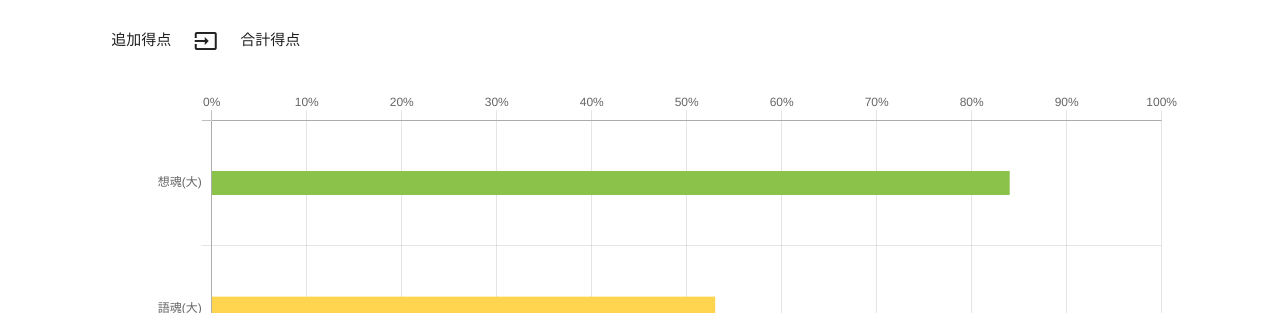
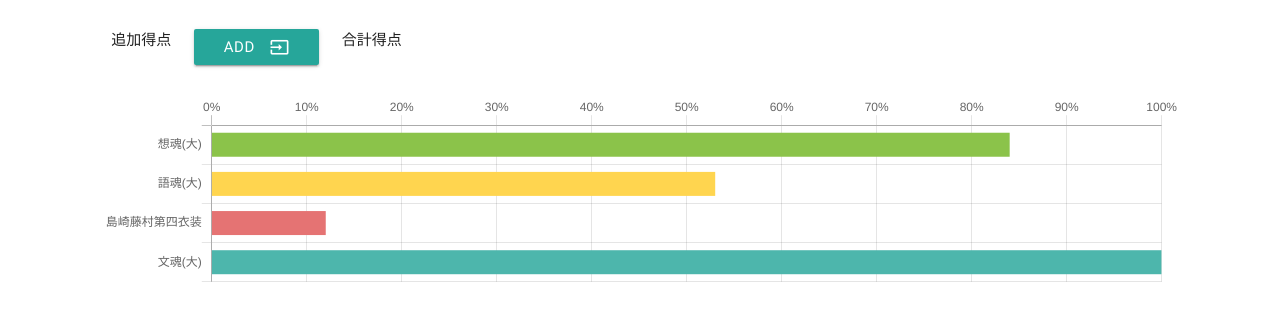
Before and after one commit to wifeofvillon/tokatonton, a website: page bunal/scoresheet/index.html in a window 1280 px wide. Shown: the part 206-519 px from the top of the page. Drawn offline with nearby package versions, Linux system fonts and the light colour scheme.

Commit message:
2 hour commit
- master data set

```diff
--- a/bunal/scoresheet/css/main.css
+++ b/bunal/scoresheet/css/main.css
@@ -59,6 +59,8 @@ section h3.header {
   /* border */
   border:1px solid #b0bec5;
 }
+.input-area {
+}
 .input-field select {
   width: 40px;
 }
--- a/bunal/scoresheet/index.html
+++ b/bunal/scoresheet/index.html
@@ -3,7 +3,7 @@
   <head>
     <meta http-equiv="Content-Type" content="text/html; charset=UTF-8">
     <meta name="viewport" content="width=device-width, initial-scale=1">
-    <title>【非公式】文アル「学問ノススメ」成績表</title>
+    <title>【非公式】文アル「学問ノススメ〈桜〉」成績表</title>
     <!--Import Google Icon Font-->
     <link href="http://fonts.googleapis.com/icon?family=Material+Icons" rel="stylesheet">
     <!-- Compiled and minified CSS -->
@@ -12,7 +12,7 @@
   </head>
   <body>
     <nav class="nav-wrapper">
-      <a href="./" class="bland-logo">「学問ノススメ」成績表</a>
+      <a href="./" class="bland-logo">「学問ノススメ〈桜〉」成績表</a>
       <a href="#" data-activates="nav-mobile" class="button-collapse"><i class="material-icons">menu</i></a>
       <ul class="right hide-on-med-and-down" id="nav-pc">
         <li><a href="#disclaimer">免責事項</a></li>
@@ -24,9 +24,9 @@
       </ul>
     </nav>
     <ul class="tabs">
-      <li class="tab"><a href="#" id="chara-10" class="active">島崎藤村</a></li>
+      <li class="tab" class="active"><a href="#" id="chara-38">国木田独歩</a></li>
       <li class="tab"><a href="#" id="chara-11">田山花袋</a></li>
-      <li class="tab"><a href="#" id="chara-38">国木田独歩</a></li>
+      <li class="tab"><a href="#" id="chara-10">島崎藤村</a></li>
     </ul>
     <section id="main">
       <h2 class="header">島崎藤村</h2>
@@ -39,6 +39,11 @@
                 <select class="browser-default col" name="point-3st" id="point-3st">
                   <option value="0">0</option>
                   <option value="1">1</option>
+                  <option value="2">2</option>
+                  <option value="3">3</option>
+                  <option value="4">4</option>
+                  <option value="5">5</option>
+                  <option value="6">6</option>
                 </select>
                 <select class="browser-default col" name="point-2st" id="point-2st">
                   <option value="0">0</option>
@@ -67,7 +72,9 @@
               </div>
             </div>
             <p class="col">
-              <i class="material-icons">input</i>
+              <button class="btn waves-effect waves-light" type="submit" name="action">add
+  <i class="material-icons right">input</i>
+</button>
             </p>
             <div class="total-score col">
               <p>合計得点</p>
@@ -117,7 +124,7 @@
           </form>
         </div>
       </div>
-      <canvas id="graph"></canvas>
+      <canvas id="graph" height="54"></canvas>
     </section>
     <section id="disclaimer">
       <h2 class="header">免責事項</h2>
--- a/bunal/scoresheet/js/master.js
+++ b/bunal/scoresheet/js/master.js
@@ -1,24 +1,103 @@
 var master = {
   "character": [
     {
-      "id": 10,
-      "name": "島崎藤村",
+      "id": 38,
+      "name": "国木田独歩",
       "reward":[
-        {
-          "score": 10000,
-          "item": "島崎藤村第四衣装"
-        }
+        {"score":"10","item":"回想「国木田の報告 一」"},
+        {"score":"30","item":"洋墨×100"},
+        {"score":"60","item":"調速機×2"},
+        {"score":"100","item":"想魂(小)×80"},
+        {"score":"150","item":"語魂(小)×80"},
+        {"score":"220","item":"回想「国木田の報告 二」"},
+        {"score":"300","item":"食糧×100"},
+        {"score":"400","item":"洋墨×100"},
+        {"score":"500","item":"文魂(小)×100"},
+        {"score":"650","item":"内装金貨×100"},
+        {"score":"800","item":"食糧×200"},
+        {"score":"1000","item":"文魂(小)×100"},
+        {"score":"1200","item":"ネコの手"},
+        {"score":"1400","item":"語魂(中)×20"},
+        {"score":"1700","item":"回想「国木田の報告 三」"},
+        {"score":"2000","item":"精錬ノ霊薬×1"},
+        {"score":"2400","item":"語魂(中)×30"},
+        {"score":"2800","item":"洋墨×200"},
+        {"score":"3400","item":"探求ノ霊薬×1"},
+        {"score":"4000","item":"食糧×200"},
+        {"score":"4600","item":"内装金貨×100"},
+        {"score":"5200","item":"回想「国木田の報告 四」"},
+        {"score":"6000","item":"銅の栞×1"},
+        {"score":"7000","item":"国木田独歩 衣装・制服"},
+        {"score":"8000","item":"語魂(中)×40"},
+        {"score":"9000","item":"内装金貨×100"},
+        {"score":"10000","item":"語魂(大)×3"}
       ]
     },
     {
       "id": 11,
       "name": "田山花袋",
-      "reward":[]
+      "reward":[
+        {"score":"10","item":"回想「田山の報告 一」"},
+        {"score":"30","item":"洋墨×100"},
+        {"score":"60","item":"調速機×2"},
+        {"score":"100","item":"想魂(小)×80"},
+        {"score":"150","item":"語魂(小)×80"},
+        {"score":"220","item":"回想「田山の報告 二」"},
+        {"score":"300","item":"食糧×100"},
+        {"score":"400","item":"洋墨×100"},
+        {"score":"500","item":"文魂(小)×100"},
+        {"score":"650","item":"内装金貨×100"},
+        {"score":"800","item":"食糧×200"},
+        {"score":"1000","item":"想魂(小)×100"},
+        {"score":"1200","item":"ネコの手"},
+        {"score":"1400","item":"想魂(中)×20"},
+        {"score":"1700","item":"回想「田山の報告 三」"},
+        {"score":"2000","item":"精錬ノ霊薬×1"},
+        {"score":"2400","item":"想魂(中)×30"},
+        {"score":"2800","item":"洋墨×200"},
+        {"score":"3400","item":"探求ノ霊薬×1"},
+        {"score":"4000","item":"食糧×200"},
+        {"score":"4600","item":"内装金貨×100"},
+        {"score":"5200","item":"回想「田山の報告 四」"},
+        {"score":"6000","item":"想魂(中)×40"},
+        {"score":"7000","item":"田山花袋 衣装・制服"},
+        {"score":"8000","item":"銀の栞×1"},
+        {"score":"9000","item":"内装金貨×100"},
+        {"score":"10000","item":"語魂(大)×3"}
+      ]
     },
     {
-      "id": 38,
-      "name": "国木田独歩",
-      "reward":[]
+      "id": 10,
+      "name": "島崎藤村",
+      "reward":[
+        {"score":"10","item":"回想「島崎の報告 一」"},
+        {"score":"30","item":"洋墨×100"},
+        {"score":"60","item":"調速機×2"},
+        {"score":"100","item":"想魂(小)×80"},
+        {"score":"150","item":"語魂(小)×80"},
+        {"score":"220","item":"回想「島崎の報告 二」"},
+        {"score":"300","item":"食糧×100"},
+        {"score":"400","item":"洋墨×100"},
+        {"score":"500","item":"文魂(小)×100"},
+        {"score":"650","item":"内装金貨×100"},
+        {"score":"800","item":"食糧×200"},
+        {"score":"1000","item":"文魂(小)×100"},
+        {"score":"1200","item":"ネコの手"},
+        {"score":"1400","item":"文魂(中)×30"},
+        {"score":"1700","item":"回想「島崎の報告 三」"},
+        {"score":"2000","item":"精錬ノ霊薬×1"},
+        {"score":"2400","item":"文魂(中)×40"},
+        {"score":"2800","item":"洋墨×200"},
+        {"score":"3400","item":"探求ノ霊薬×1"},
+        {"score":"4000","item":"食糧×200"},
+        {"score":"4600","item":"内装金貨×100"},
+        {"score":"5200","item":"回想「島崎の報告 四」"},
+        {"score":"6000","item":"文魂(中)×50"},
+        {"score":"7000","item":"島崎藤村 衣装・制服"},
+        {"score":"8000","item":"銀の栞×1"},
+        {"score":"9000","item":"内装金貨×100"},
+        {"score":"10000","item":"文魂(大)×3"}
+      ]
     },
   ],
   "graphfill": [
```
